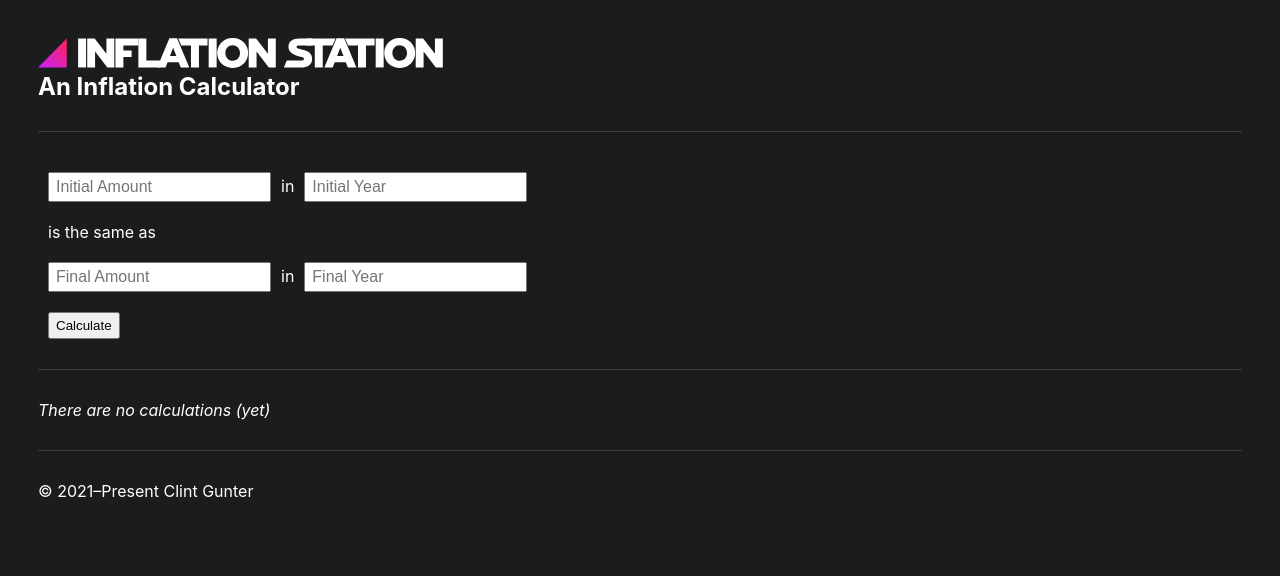
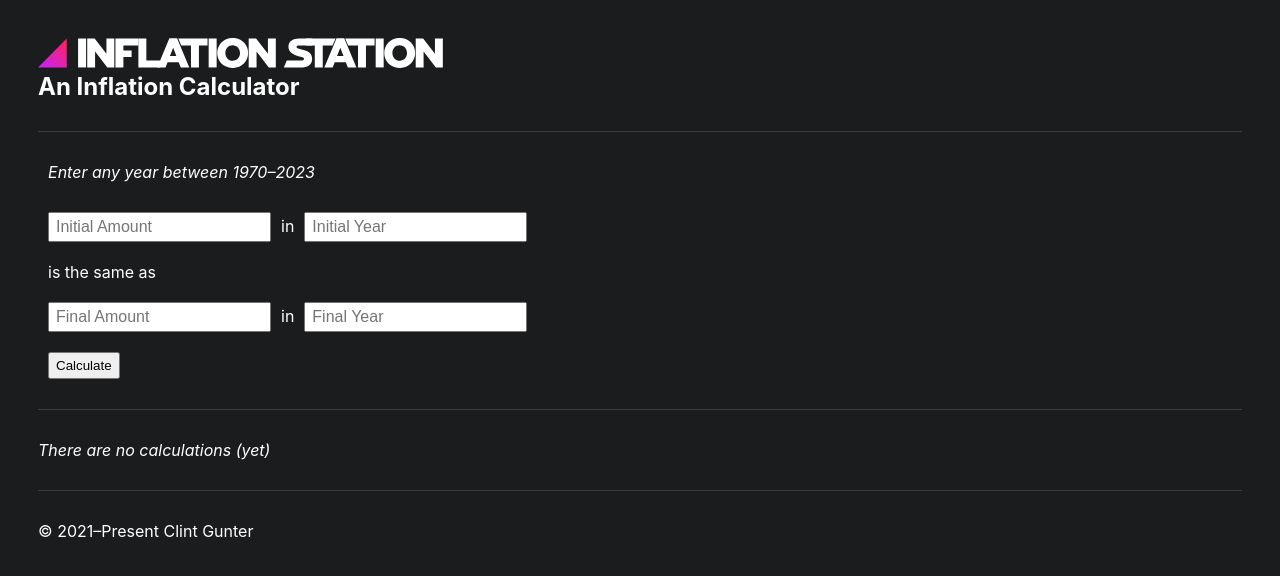
Before and after one commit to futureclint/inflation-station-2, a React (Create React App) app: page / in a window 1280 px wide. Shown: the top 576 px of the page. Built offline with nearby package versions, Linux system fonts and the light colour scheme.

Commit message:
Added instructions text area to form

```diff
--- a/src/components/Calculate.jsx
+++ b/src/components/Calculate.jsx
@@ -88,6 +88,9 @@ function Calculate({calculations, setCalculations}) {
 
   return (
     <div className="calculate">
+      <div className="instructions">
+        <em>Enter any year between 1970–2023</em>
+      </div>
       <form onSubmit={submit}>
         <input
           value={initialAmount}
--- a/src/css/main.css
+++ b/src/css/main.css
@@ -22,6 +22,10 @@ a {
 
 .logo {
   width: 405px;
+}
+
+.calculate .instructions {
+  margin: 10px 10px 20px 10px;
 }
 
 .calculate input {
--- a/src/scss/calculate.scss
+++ b/src/scss/calculate.scss
@@ -1,3 +1,6 @@
+.calculate .instructions {
+  margin: 10px 10px 20px 10px;
+}
 .calculate input {
   padding: 4px 6px;
   margin: 10px;
```
